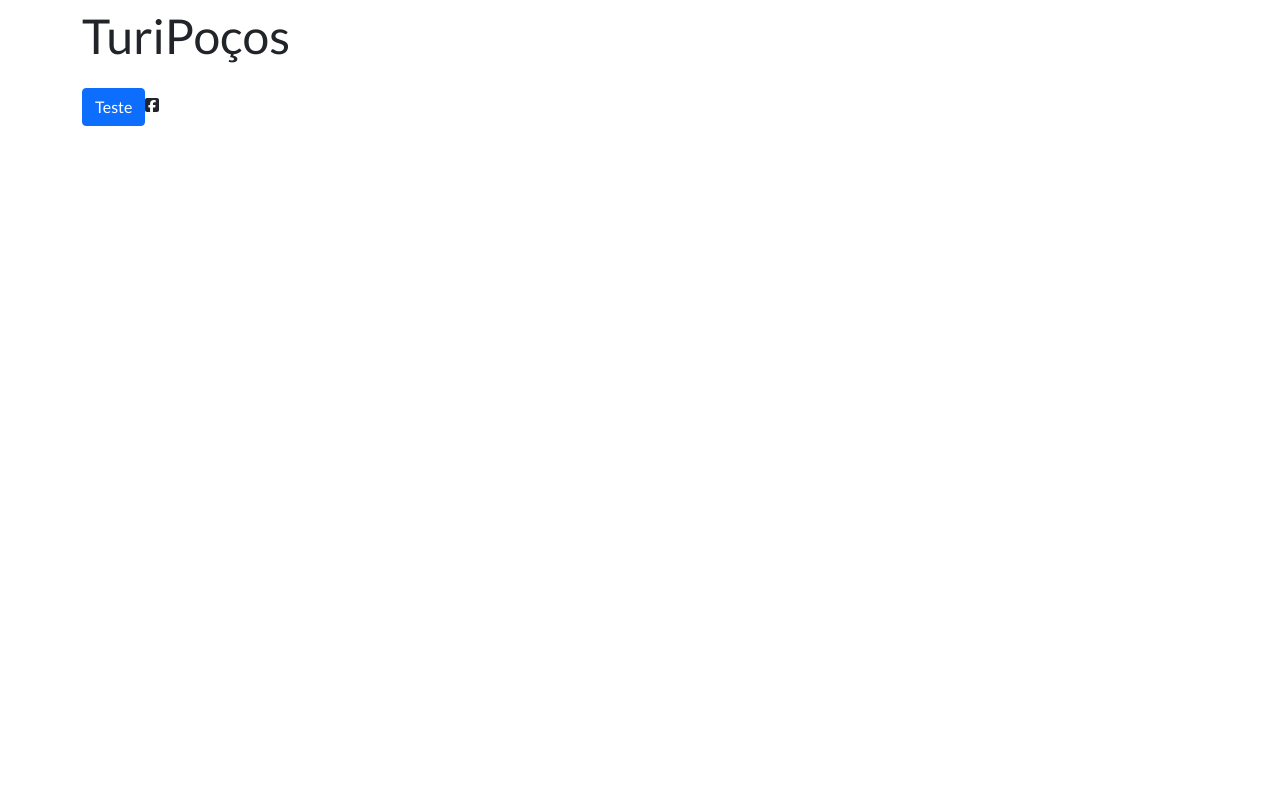
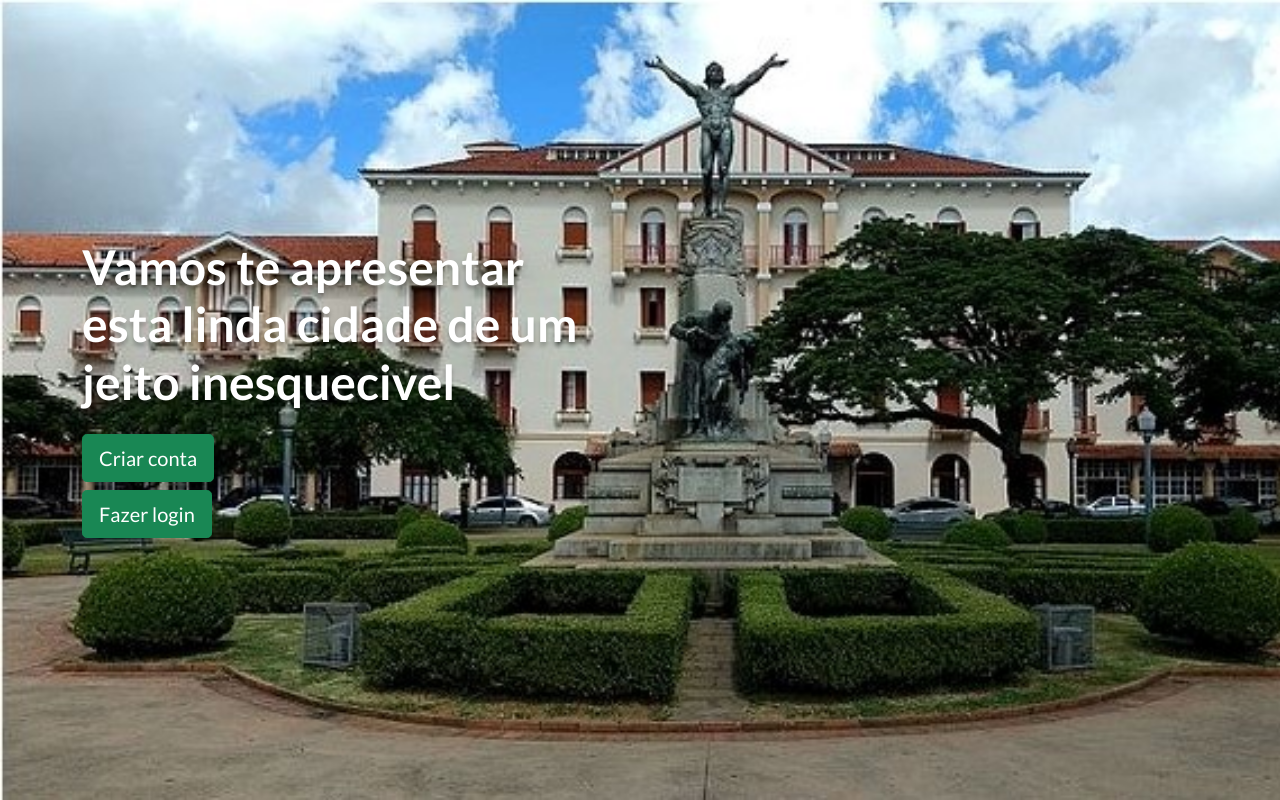
Before and after one commit to alvinhu182/Projeto-3, a React (Create React App) app in the folder front-end/: page / in a window 1280 px wide. Built offline with nearby package versions, Linux system fonts and the light colour scheme.

Commit message:
implementa imagem

```diff
--- a/front-end/src/views/home/index.tsx
+++ b/front-end/src/views/home/index.tsx
@@ -1,19 +1,39 @@
-import { faFacebook, faFacebookSquare } from "@fortawesome/free-brands-svg-icons";
-import { FontAwesomeIcon } from "@fortawesome/react-fontawesome";
 import { Button, Container } from "react-bootstrap";
-import { toast } from "react-toastify";
 import styled from "styled-components";
+import bgMobile from "../../assets/img/bg-turipocos.jpg";
+import bgDesktop from "../../assets/img/bg-turipocos.jpg";
 
 export function HomeView () {
     return (
-        <Container>
-            <Title> TuriPoços</Title>
-            <Button onClick={() => toast.success('hehe deu bom')}>Teste</Button>
-            <FontAwesomeIcon icon={faFacebookSquare} />
-        </Container>
-
+        <Banner className="vh-100">
+            <Container className="h-100 d-flex flex-column justify-content-center align-items-lg-start">
+                <Title className="text-white text-center text-lg-start mt-auto mt-lg-0">Vamos te apresentar esta linda cidade de um jeito inesquecivel </Title>
+                <Button variant="success" size="lg" className="mt-auto mt-lg-3 mb-2">Criar conta</Button>
+                <Button variant="success" size="lg" className="mb-4">Fazer login</Button>
+             </Container>
+       </Banner>
     )
 }
-const Title = styled.p`
-font-size: 3rem;
+
+const Banner = styled.div`
+background: url (${bgMobile}) no-repeat center center;
+background-size: cover;
+@media (min-width: 576px){
+    background-image: url(${bgDesktop})
+}
+@media (min-width:768px){
+    background-image: url (${bgMobile});
+}
+@media (min-width: 992px){
+    background-image: url(${bgDesktop})
+}
 `
+
+const Title = styled.h1 `
+font-size: 2.25rem;
+font-weight: bold;
+text-shadow: 0px 4px 4px rgba(0, 0, 0, 0.25);
+@media (min-width: 992px) {
+    font-size: 3rem;
+    max-width: 500px;
+}`
```
Also changed, not shown: front-end/src/assets/img/bg-turipocos.jpg (added).
